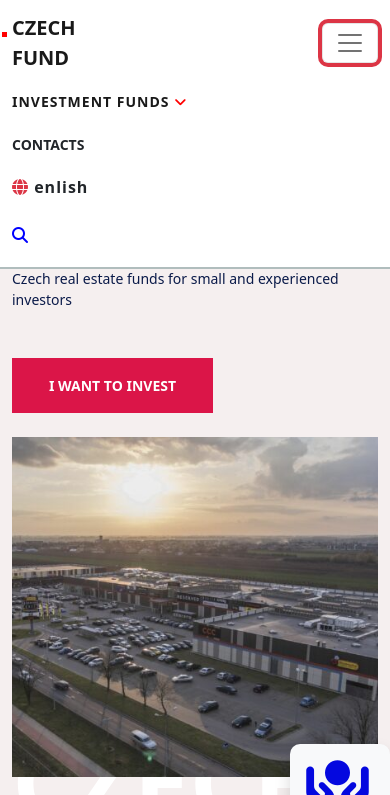
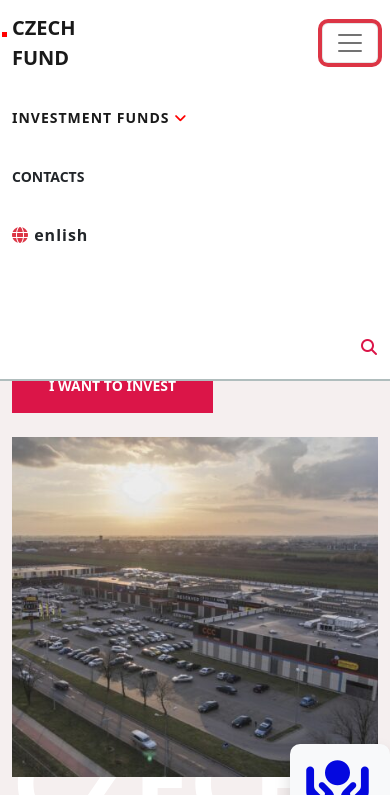
Before and after one commit to Jerry2272/Czech_czech, a plain HTML site: page index.html in a window 390 px wide. Both pictures are taken after a click on the button "Toggle navigation". Shown: the top 795 px of the page. Drawn offline with Linux system fonts and the light colour scheme; files whose address does not match are found by name.

Commit message:
Update style.css

```diff
--- a/css file/style.css
+++ b/css file/style.css
@@ -711,10 +711,28 @@ footer {
     #last:hover{
         right: 0;
     }
-    .fa-magnifying-glass{
+   .nav_spine a{
+        /* position: relative; */
+        text-align: end;
+        width: 50px;
         margin-left: auto;
-        text-align: end;
-        color: blue;
+    }
+    .free{
+        margin-bottom: 3em;
+    }
+    #diop{
+        margin-top: 1em;
+    }
+    .nav_j{
+        margin-top: 1em;
+    }
+    .form-control:focus{
+        width: 100%;
+    }
+    .form-control{
+        width: 100px;
+        transition: width 1.25s ease;
+    }
 }
 
 
```
